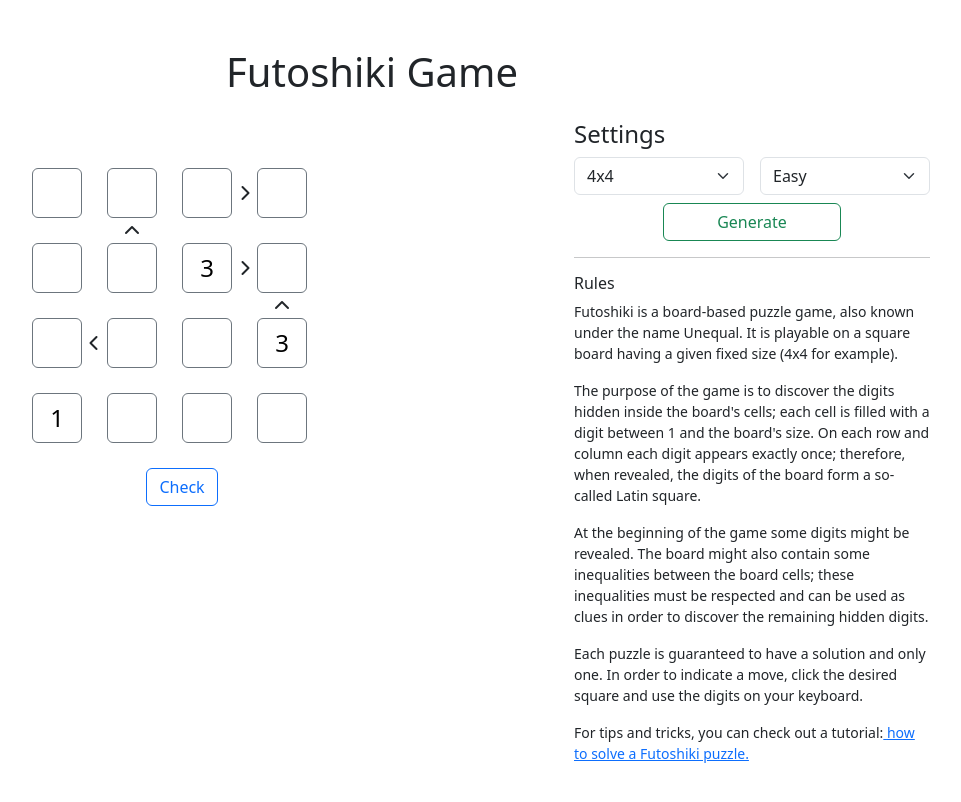
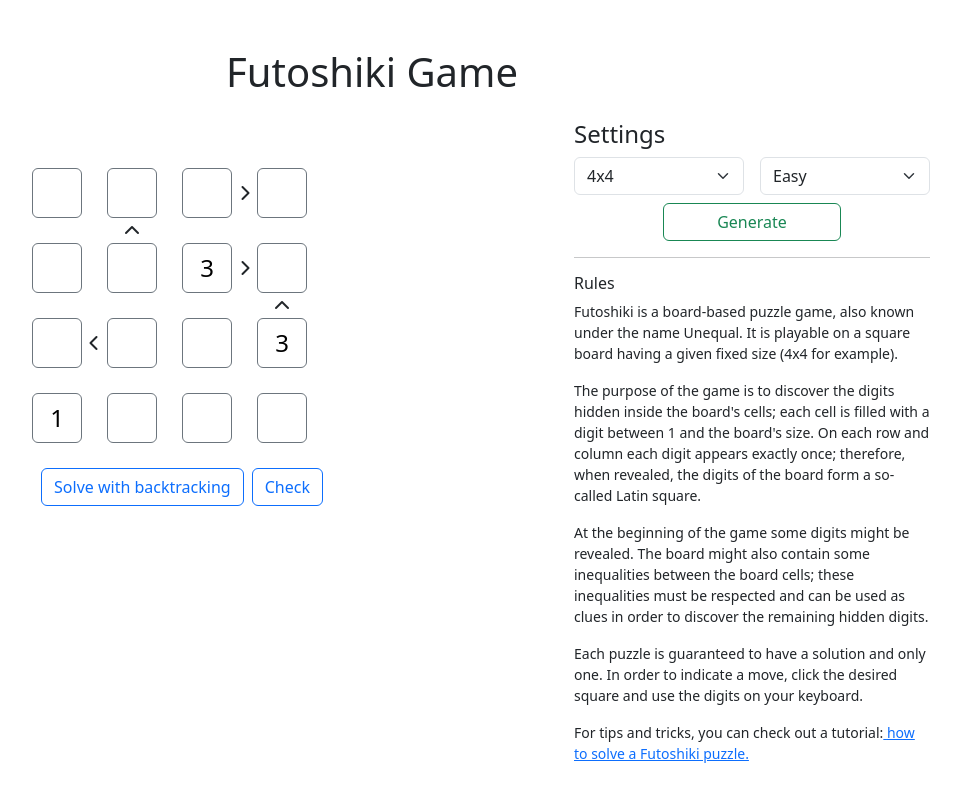
Before and after one commit to danielyandev/futoshiki, a React (Vite) app: page / in a window 1280 px wide. Shown: the top 802 px of the page, without its empty margins (268-1229 px from the left). Built offline with nearby package versions, Linux system fonts and the light colour scheme.

Commit message:
Add solve button

```diff
--- a/src/components/GameBoard.jsx
+++ b/src/components/GameBoard.jsx
@@ -54,6 +54,11 @@ export default function GameBoard({ settings }) {
     board[row][col].value = value
   }
 
+  const handleSolveWithBacktracking = () => {
+    const solved = solveWithBacktracking(board)
+    console.log(solved)
+  }
+
   return (
     <div>
       <div className="d-flex justify-content-center align-items-start">
@@ -75,7 +80,13 @@ export default function GameBoard({ settings }) {
         </div>
       </div>
 
-      <div className="d-flex justify-content-center">
+      <div className="d-flex justify-content-center gap-2">
+        <button
+          className="btn btn-outline-primary"
+          onClick={handleSolveWithBacktracking}
+        >
+          Solve with backtracking
+        </button>
         <SolutionValidator solvedBoard={solvedBoard} board={board} />
       </div>
     </div>
```
